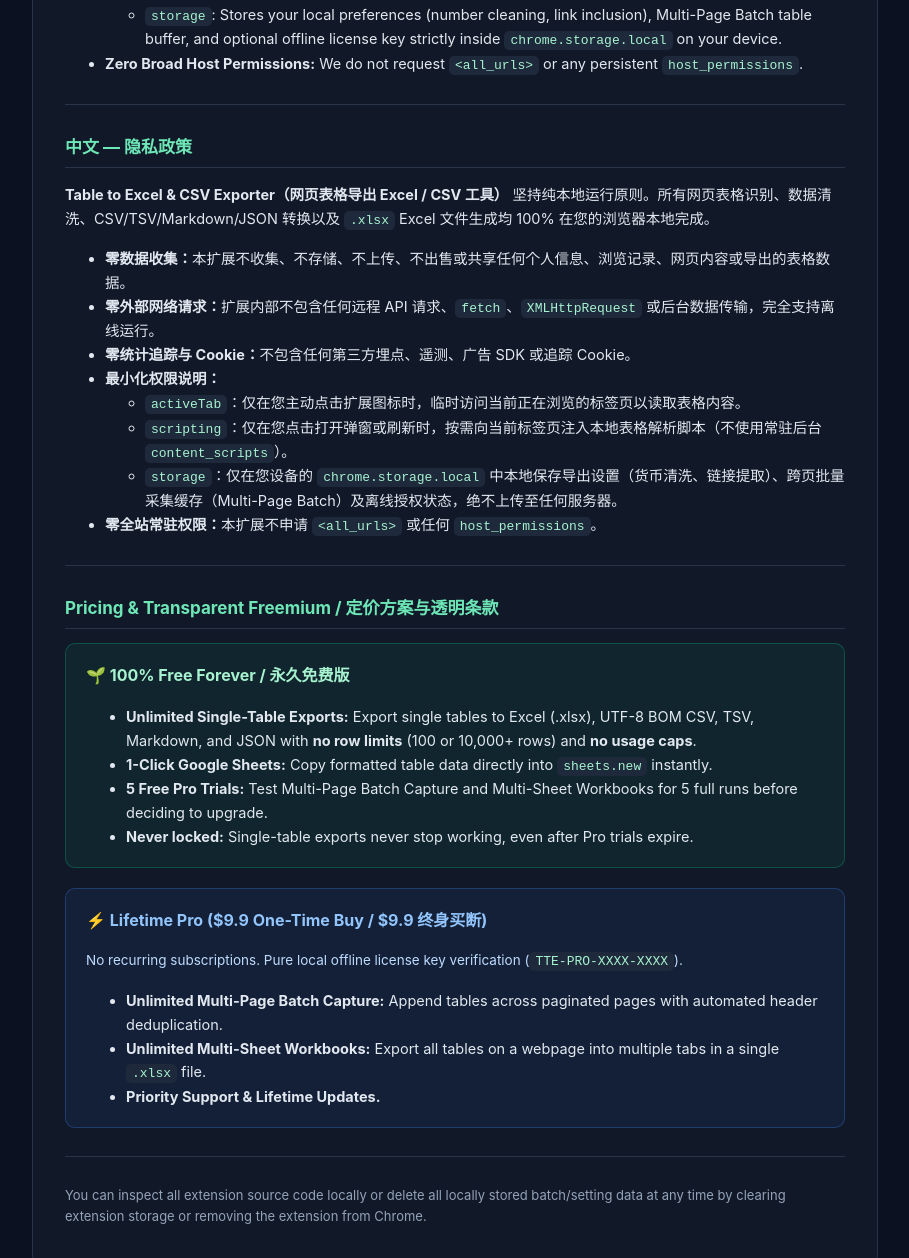
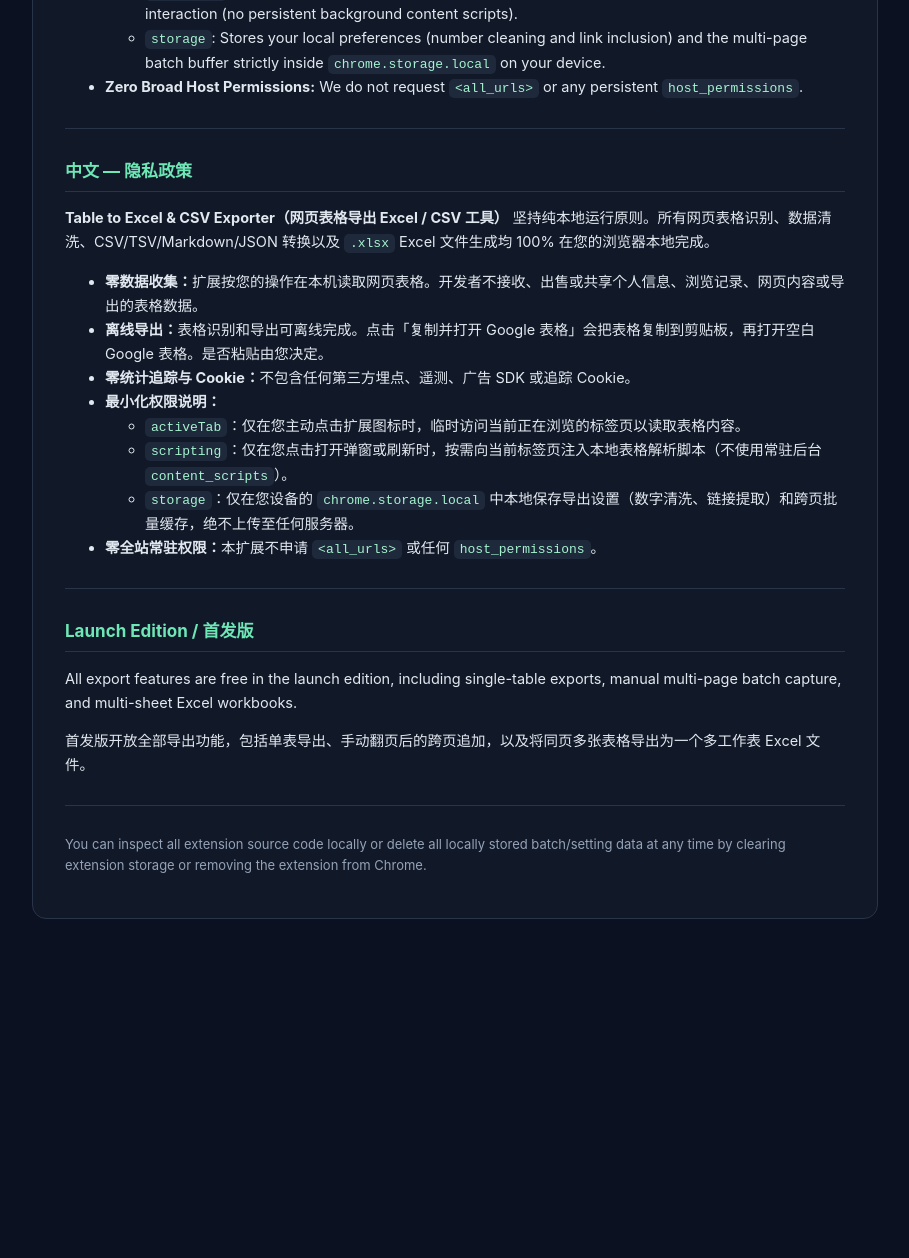
Before and after one commit to kuangyezhisheng/table-to-excel-privacy, a plain HTML site: page index.html in a window 1280 px wide. Shown: the part 627-1885 px from the top of the page, without its empty margins (185-1094 px from the left). After the commit the page ends 1578 px from the top, so only its background shows below. Drawn offline with Linux system fonts and the light colour scheme.

Commit message:
Update privacy policy for free launch

```diff
--- a/index.html
+++ b/index.html
@@ -76,11 +76,11 @@
 </head>
 <body>
   <main>
-    <div class="badge">100% Local Processing · Zero Network Requests</div>
+    <div class="badge">Local Table Processing</div>
     <h1>Privacy Policy / 隐私政策</h1>
     <p class="muted">
       Extension: <strong>Table to Excel &amp; CSV Exporter - Unlimited Local Capture</strong><br />
-      Effective Date / 生效日期: November 18, 2026
+      Effective Date / 生效日期: November 19, 2026
     </p>
 
     <h2>English — Privacy Policy</h2>
@@ -88,14 +88,14 @@
       <strong>Table to Excel &amp; CSV Exporter</strong> is built on a strict local-first architecture. All table detection, data formatting, CSV/TSV/Markdown/JSON serialization, and Excel (<code>.xlsx</code>) binary file generation happen 100% inside your browser on your local device.
     </p>
     <ul>
-      <li><strong>Zero Data Collection:</strong> We do not collect, store, transmit, sell, or share any personal information, browsing history, webpage contents, or exported table data.</li>
-      <li><strong>Zero External Network Requests:</strong> The extension makes no background <code>fetch</code>, <code>XMLHttpRequest</code>, WebSocket, or remote API calls. It works completely offline.</li>
+      <li><strong>Zero Data Collection:</strong> The developer does not receive, sell, or share personal information, browsing history, webpage contents, or exported table data. The extension processes the page on your device at your request.</li>
+      <li><strong>Offline Export:</strong> Table detection and export work without a connection. Choosing Copy &amp; Open Google Sheets copies data to your clipboard and opens a blank sheet. You decide whether to paste the data there.</li>
       <li><strong>Zero Analytics or Cookies:</strong> No telemetry, tracking pixels, advertising SDKs, or third-party cookies are included.</li>
       <li><strong>Minimal Permissions Only:</strong>
         <ul>
           <li><code>activeTab</code>: Grants temporary access only to the currently active tab when you click the extension icon to scan or highlight tables.</li>
           <li><code>scripting</code>: Injects our local table-detection script on demand into the active tab only after user interaction (no persistent background content scripts).</li>
-          <li><code>storage</code>: Stores your local preferences (number cleaning, link inclusion), Multi-Page Batch table buffer, and optional offline license key strictly inside <code>chrome.storage.local</code> on your device.</li>
+          <li><code>storage</code>: Stores your local preferences (number cleaning and link inclusion) and the multi-page batch buffer strictly inside <code>chrome.storage.local</code> on your device.</li>
         </ul>
       </li>
       <li><strong>Zero Broad Host Permissions:</strong> We do not request <code>&lt;all_urls&gt;</code> or any persistent <code>host_permissions</code>.</li>
@@ -108,14 +108,14 @@
       <strong>Table to Excel &amp; CSV Exporter（网页表格导出 Excel / CSV 工具）</strong> 坚持纯本地运行原则。所有网页表格识别、数据清洗、CSV/TSV/Markdown/JSON 转换以及 <code>.xlsx</code> Excel 文件生成均 100% 在您的浏览器本地完成。
     </p>
     <ul>
-      <li><strong>零数据收集：</strong>本扩展不收集、不存储、不上传、不出售或共享任何个人信息、浏览记录、网页内容或导出的表格数据。</li>
-      <li><strong>零外部网络请求：</strong>扩展内部不包含任何远程 API 请求、<code>fetch</code>、<code>XMLHttpRequest</code> 或后台数据传输，完全支持离线运行。</li>
+      <li><strong>零数据收集：</strong>扩展按您的操作在本机读取网页表格。开发者不接收、出售或共享个人信息、浏览记录、网页内容或导出的表格数据。</li>
+      <li><strong>离线导出：</strong>表格识别和导出可离线完成。点击「复制并打开 Google 表格」会把表格复制到剪贴板，再打开空白 Google 表格。是否粘贴由您决定。</li>
       <li><strong>零统计追踪与 Cookie：</strong>不包含任何第三方埋点、遥测、广告 SDK 或追踪 Cookie。</li>
       <li><strong>最小化权限说明：</strong>
         <ul>
           <li><code>activeTab</code>：仅在您主动点击扩展图标时，临时访问当前正在浏览的标签页以读取表格内容。</li>
           <li><code>scripting</code>：仅在您点击打开弹窗或刷新时，按需向当前标签页注入本地表格解析脚本（不使用常驻后台 <code>content_scripts</code>）。</li>
-          <li><code>storage</code>：仅在您设备的 <code>chrome.storage.local</code> 中本地保存导出设置（货币清洗、链接提取）、跨页批量采集缓存（Multi-Page Batch）及离线授权状态，绝不上传至任何服务器。</li>
+          <li><code>storage</code>：仅在您设备的 <code>chrome.storage.local</code> 中本地保存导出设置（数字清洗、链接提取）和跨页批量缓存，绝不上传至任何服务器。</li>
         </ul>
       </li>
       <li><strong>零全站常驻权限：</strong>本扩展不申请 <code>&lt;all_urls&gt;</code> 或任何 <code>host_permissions</code>。</li>
@@ -124,28 +124,9 @@
     <hr />
 
     <section id="pro">
-      <h2>Pricing &amp; Transparent Freemium / 定价方案与透明条款</h2>
-      <div style="background: rgba(16, 185, 129, 0.08); border: 1px solid rgba(16, 185, 129, 0.3); border-radius: 10px; padding: 18px 20px; margin-bottom: 20px;">
-        <h3 style="margin-top: 0; color: #a7f3d0; font-size: 16px;">🌱 100% Free Forever / 永久免费版</h3>
-        <ul style="margin-bottom: 0;">
-          <li><strong>Unlimited Single-Table Exports:</strong> Export single tables to Excel (.xlsx), UTF-8 BOM CSV, TSV, Markdown, and JSON with <strong>no row limits</strong> (100 or 10,000+ rows) and <strong>no usage caps</strong>.</li>
-          <li><strong>1-Click Google Sheets:</strong> Copy formatted table data directly into <code>sheets.new</code> instantly.</li>
-          <li><strong>5 Free Pro Trials:</strong> Test Multi-Page Batch Capture and Multi-Sheet Workbooks for 5 full runs before deciding to upgrade.</li>
-          <li><strong>Never locked:</strong> Single-table exports never stop working, even after Pro trials expire.</li>
-        </ul>
-      </div>
-
-      <div style="background: rgba(59, 130, 246, 0.08); border: 1px solid rgba(59, 130, 246, 0.3); border-radius: 10px; padding: 18px 20px;">
-        <h3 style="margin-top: 0; color: #93c5fd; font-size: 16px;">⚡ Lifetime Pro ($9.9 One-Time Buy / $9.9 终身买断)</h3>
-        <p style="color: #bfdbfe; font-size: 13.5px; margin: 6px 0 12px 0;">
-          No recurring subscriptions. Pure local offline license key verification (<code>TTE-PRO-XXXX-XXXX</code>).
-        </p>
-        <ul style="margin-bottom: 0;">
-          <li><strong>Unlimited Multi-Page Batch Capture:</strong> Append tables across paginated pages with automated header deduplication.</li>
-          <li><strong>Unlimited Multi-Sheet Workbooks:</strong> Export all tables on a webpage into multiple tabs in a single <code>.xlsx</code> file.</li>
-          <li><strong>Priority Support &amp; Lifetime Updates.</strong></li>
-        </ul>
-      </div>
+      <h2>Launch Edition / 首发版</h2>
+      <p>All export features are free in the launch edition, including single-table exports, manual multi-page batch capture, and multi-sheet Excel workbooks.</p>
+      <p>首发版开放全部导出功能，包括单表导出、手动翻页后的跨页追加，以及将同页多张表格导出为一个多工作表 Excel 文件。</p>
     </section>
 
     <hr />
```
